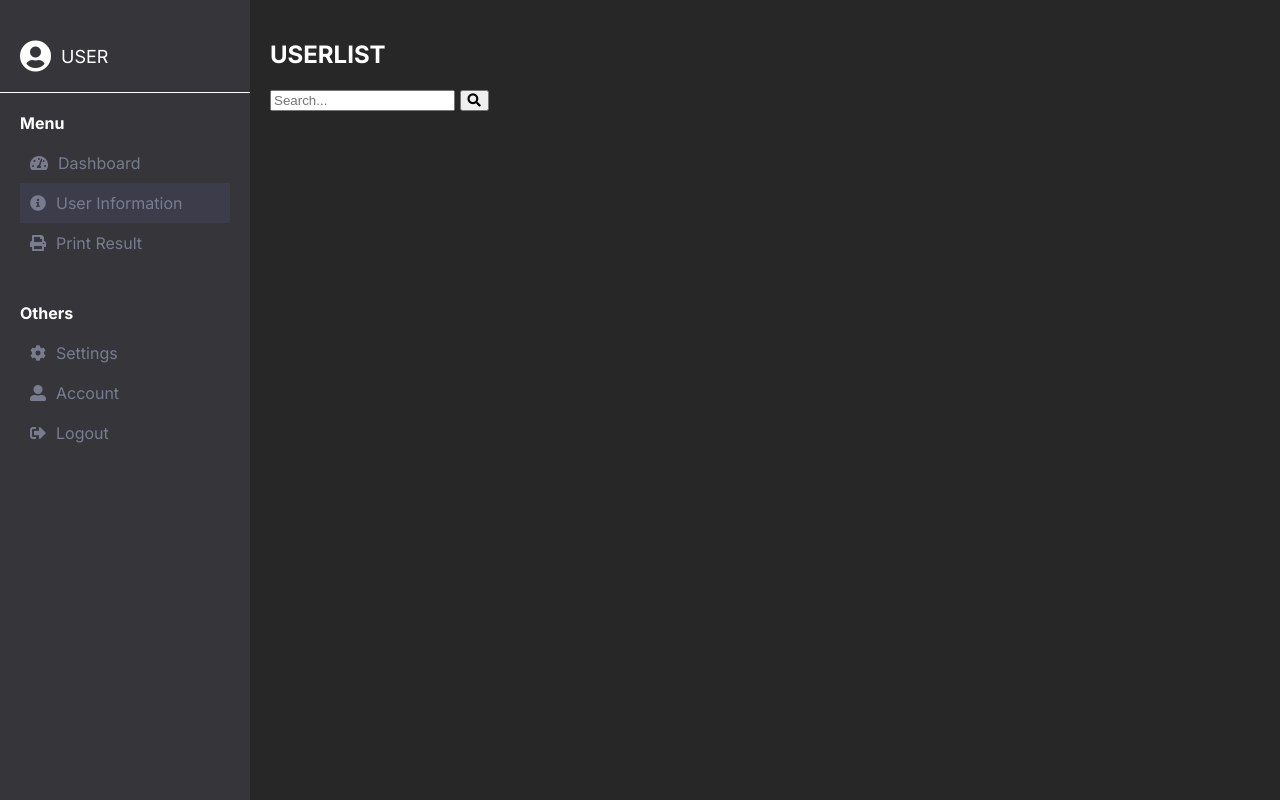
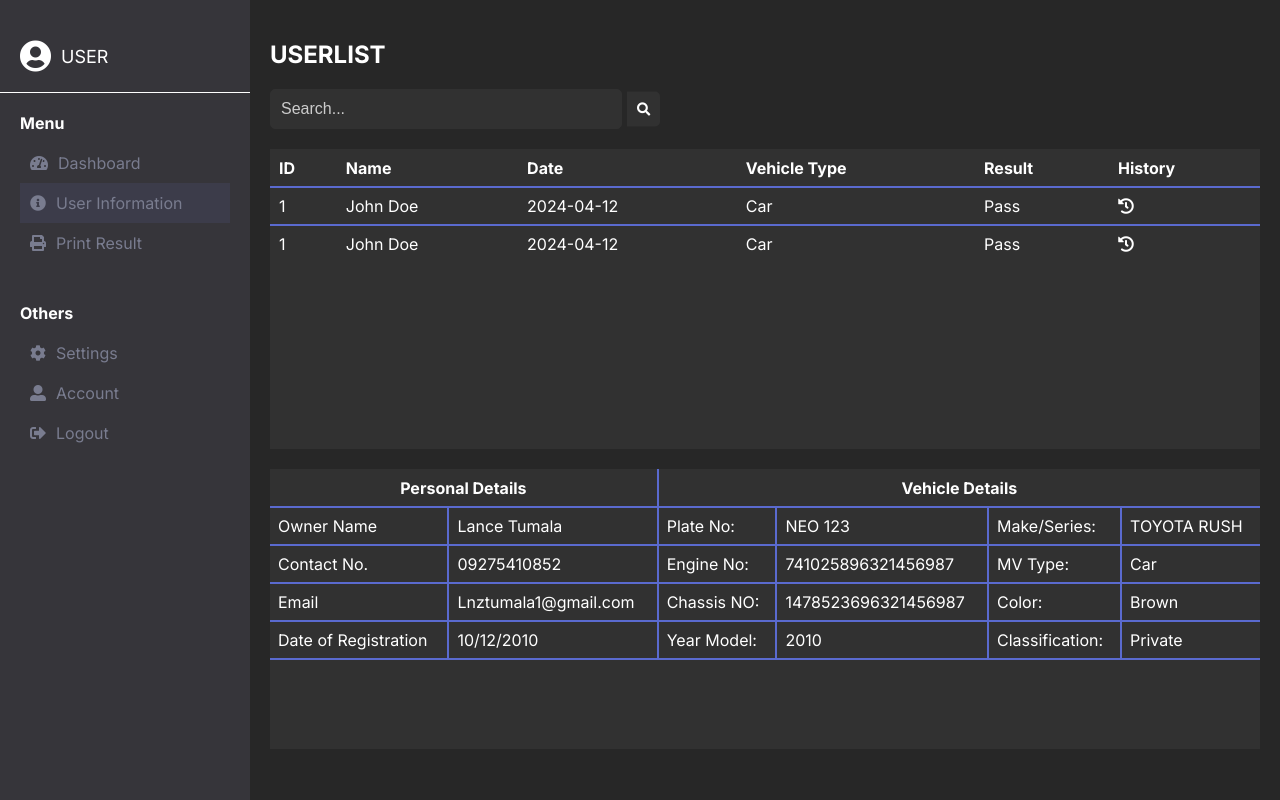
Before and after one commit to Ranssuu/emissiontestproject, a PHP site: page /userlist.html in a window 1280 px wide. Run offline with PHP 8.4, Linux system fonts and the light colour scheme.

Commit message:
userdata

```diff
--- a/Home.html
+++ b/Home.html
@@ -18,7 +18,7 @@
       <span class="section-title">Menu</span>
       <ul>
         <li class="active"><a href="#"><i class="fas fa-tachometer-alt"></i>Dashboard</a></li>
-        <li><a href="userlist.php"><i class="fas fa-info-circle"></i>User Information</a></li>
+        <li><a href="userlist.html"><i class="fas fa-info-circle"></i>User Information</a></li>
         <li><a href="#"><i class="fas fa-print"></i>Print Result</a></li>
       </ul>
     </div>
--- a/Login.html
+++ b/Login.html
@@ -13,7 +13,7 @@
             <div class="logintextbox">
                 <h2>Login to your account</h2>
             </div>
-            <form action="action_page.php" method="post">
+            <form action="#" method="post">
                 <div class="form-group">
                     <label for="uname"><b>Username</b></label>
                     <input type="text" placeholder="Enter Username" name="uname" required>
@@ -26,7 +26,7 @@
                 <button type="submit">Login</button>
             </form>
             <div class="registertextbox">
-                <a>Don't have an account yet? </a><a href="Register.php">Register</a>
+                <a>Don't have an account yet? </a><a href="Register.html">Register</a>
             </div>
         </div>
         <div class="logocontainer">
--- a/Register.html
+++ b/Register.html
@@ -10,7 +10,7 @@
     <div class="register-container">
         <div class="form-container">
             <h2>Create Account</h2>
-            <form action="submit_registration.php" method="post">
+            <form action="#" method="post">
                 <input type="text" id="firstName" name="firstName" placeholder="First Name" required>
                 <input type="text" id="lastName" name="lastName" placeholder="Last Name" required>
                 <input type="email" id="email" name="email" placeholder="Email" required>
--- a/Userlist.html
+++ b/Userlist.html
@@ -17,7 +17,7 @@
     <div class="menu-section">
       <span class="section-title">Menu</span>
       <ul>
-        <li><a href="home.php"><i class="fas fa-tachometer-alt"></i>Dashboard</a></li>
+        <li><a href="home.html"><i class="fas fa-tachometer-alt"></i>Dashboard</a></li>
         <li class="active"><a href="#"><i class="fas fa-info-circle"></i>User Information</a></li>
         <li><a href="#"><i class="fas fa-print"></i>Print Result</a></li>
       </ul>
@@ -38,9 +38,94 @@
       <h2>USERLIST</h2>
        <!-- Search Bar -->
        <div class="search-bar">
-        <input type="text" id="searchInput" placeholder="Search...">
-        <button type="button" id="searchButton"><i class="fas fa-search"></i></button>
+        <input type="text" class="searchInput" placeholder="Search...">
+        <button type="button" class="searchButton"><i class="fas fa-search"></i></button>
       </div>
     </div>
+    <div class="user-container">
+      <table class="user-table">
+          <thead>
+              <tr>
+                  <th>ID</th>
+                  <th>Name</th>
+                  <th>Date</th>
+                  <th>Vehicle Type</th>
+                  <th>Result</th>
+                  <th>History</th>
+              </tr>
+          </thead>
+          <tbody>
+              <tr class="user-row">
+                  <td>1</td>
+                  <td>John Doe</td>
+                  <td>2024-04-12</td>
+                  <td>Car</td>
+                  <td>Pass</td>
+                  <td class="history-data"><a href="#"><i class="fas fa-history"></i></a></td>
+              </tr>
+              <tr class="user-row">
+                <td>1</td>
+                <td>John Doe</td>
+                <td>2024-04-12</td>
+                <td>Car</td>
+                <td>Pass</td>
+                <td class="history-data"><a href="#"><i class="fas fa-history"></i></a></td>
+            </tr>
+          </tbody>
+        </table>
+    </div>
+    <div class="vehicle-container">
+      <table class="vehicle-table">
+        <thead>
+          <tr>
+            <th colspan="2">Personal Details</th>
+            <th colspan="4">Vehicle Details</th>
+          </tr>
+        </thead>
+        <tbody>
+          <!-- First column of Details -->
+          <tr>
+            <td>Owner Name</td>
+            <td>Lance Tumala</td>
+
+            <td>Plate No: </td>
+            <td>NEO 123</td>
+            <td>Make/Series:</td>
+            <td>TOYOTA RUSH</td>
+          </tr>
+          <!-- Second column of Details -->
+          <tr>
+            <td>Contact No.</td>
+            <td>09275410852</td>
+
+            <td>Engine No:</td>
+            <td>741025896321456987</td>
+            <td>MV Type:</td>
+            <td>Car</td>
+          </tr>
+          <!-- Third column of Details -->
+          <tr>
+            <td>Email</td>
+            <td>Lnztumala1@gmail.com</td>
+
+            <td>Chassis NO:</td>
+            <td>1478523696321456987</td>
+            <td>Color:</td>
+            <td>Brown</td>
+          </tr>
+          <!-- Fourth column of Details -->
+          <tr>
+            <td>Date of Registration</td>
+            <td>10/12/2010</td>
+
+            <td>Year Model:</td>
+            <td>2010</td>
+            <td>Classification:</td>
+            <td>Private</td>
+          </tr>
+        </tbody>
+      </table>
+    </div>
+  </div>
 </body>
 </html>
--- a/css/userlist.css
+++ b/css/userlist.css
@@ -103,25 +103,121 @@ body {
 
 .search-bar {
   margin-bottom: 20px;
+  position: relative;
 }
 
 .searchInput {
-  padding: 10px;
+  padding: 10px 40px 10px 10px; /* Adjust padding to make space for the icon */
   font-size: 16px;
-  border: 1px solid #ccc;
-  border-radius: 5px 0 0 5px;
-  width: 200px; /* Adjust width as needed */
+  border: 1px solid #313131; /* Change border color */
+  border-radius: 5px;
+  width: 300px; /* Adjust width as needed */
+  background-color: #313131; /* Change background color */
+  color: #fff; /* Change text color */
+}
+
+.searchInput::placeholder {
+  color: #ccc; /* Change placeholder text color */
 }
 
 .searchButton {
+  position: absolute;
+  top: 50%;
+  margin-left: 5px;
+  transform: translateY(-50%);
   padding: 10px;
-  background-color: #007bff;
-  color: #fff;
-  border: 1px solid #007bff;
+  background-color: #313131; /* Change background color */
+  color: #fff; /* Change text color */
+  border: none;
   border-radius: 0 5px 5px 0;
   cursor: pointer;
 }
 
 .searchButton:hover {
-  background-color: #0056b3;
+  background-color: #1e1e1e; /* Change hover background color */
 }
+
+.user-container {
+  background-color: #313131;
+  height: 300px;
+  overflow-y: auto; /* Add scrollbar if content exceeds container height */
+  margin-bottom: 20px; /* Add margin to create space */
+}
+
+.user-table {
+  width: 100%;
+  border-collapse: collapse;
+}
+
+.user-table th, .user-table td {
+  border: 1px solid transparent; /* Set border to transparent initially */
+  text-align: left;
+  padding: 8px;
+}
+
+.user-table th {
+  background-color: #313131;
+}
+
+.user-table tbody tr {
+  border-top: 2px solid #5A6ACF; /* Set border color for bottom border */
+}
+
+.user-row:hover {
+  background-color: #373942; /* Change background color on hover */
+  cursor: pointer; /* Change cursor to pointer on hover */
+}
+
+.history-data a {
+  text-decoration: none; /* Remove text decoration for the link */
+  color: #fff; /* Set the color of the icon to white */
+}
+
+.history-data a:hover {
+  color: #2962FF; /* Set the color of the icon to white */
+}
+
+
+.vehicle-container {
+  background-color: #313131;
+  height: 280px;
+  overflow-y: auto; /* Add scrollbar if content exceeds container height */
+}
+
+.vehicle-table {
+  width: 100%;
+  border-collapse: collapse;
+}
+
+.vehicle-table th,
+.vehicle-table td {
+  border: 1px solid transparent; /* Set border to transparent initially */
+  text-align: left;
+  padding: 8px;
+}
+
+.vehicle-table th {
+  background-color: #313131;
+  border-bottom: 2px solid #5A6ACF; /* Add bottom border for header cells */
+  text-align: center;
+  border-right: 2px solid #5A6ACF;
+}
+
+.vehicle-table td {
+  border-bottom: 2px solid #5A6ACF;
+  border-right: 2px solid #5A6ACF; /* Add bottom border for data cells */
+}
+
+.vehicle-table th:first-child,
+.vehicle-table td:first-child {
+  border-left: none; /* Remove left border for first column */
+}
+
+.vehicle-table th:last-child,
+.vehicle-table td:last-child {
+  border-right: none; /* Remove right border for last column */
+}
+
+.vehicle-table td:last-child {
+  border-right: none; /* Remove right border for last column */
+}
```
Also changed, not shown: printresult.html (added).
